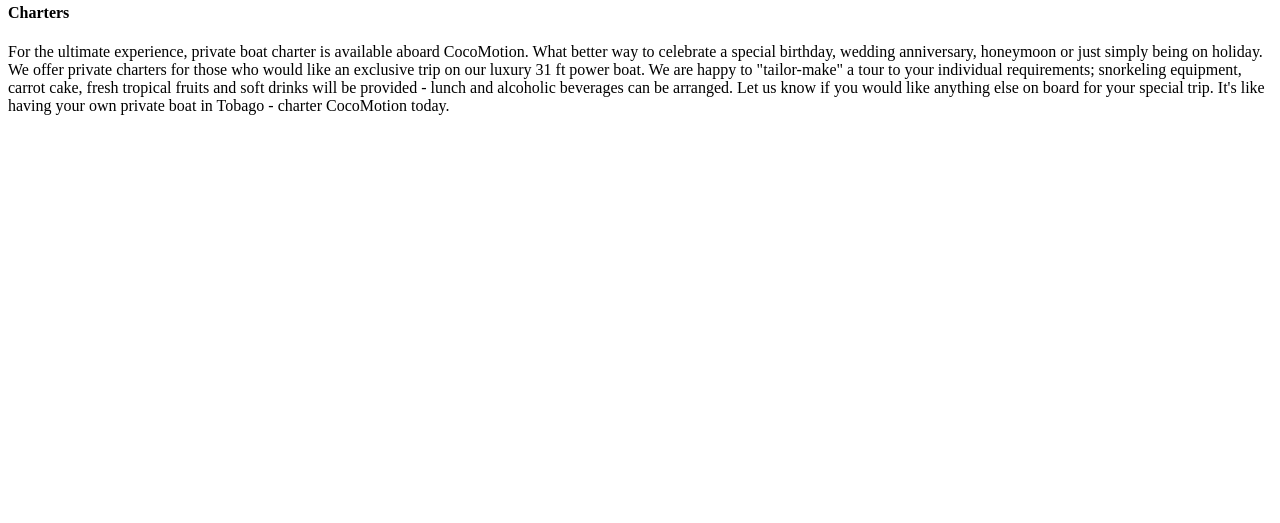
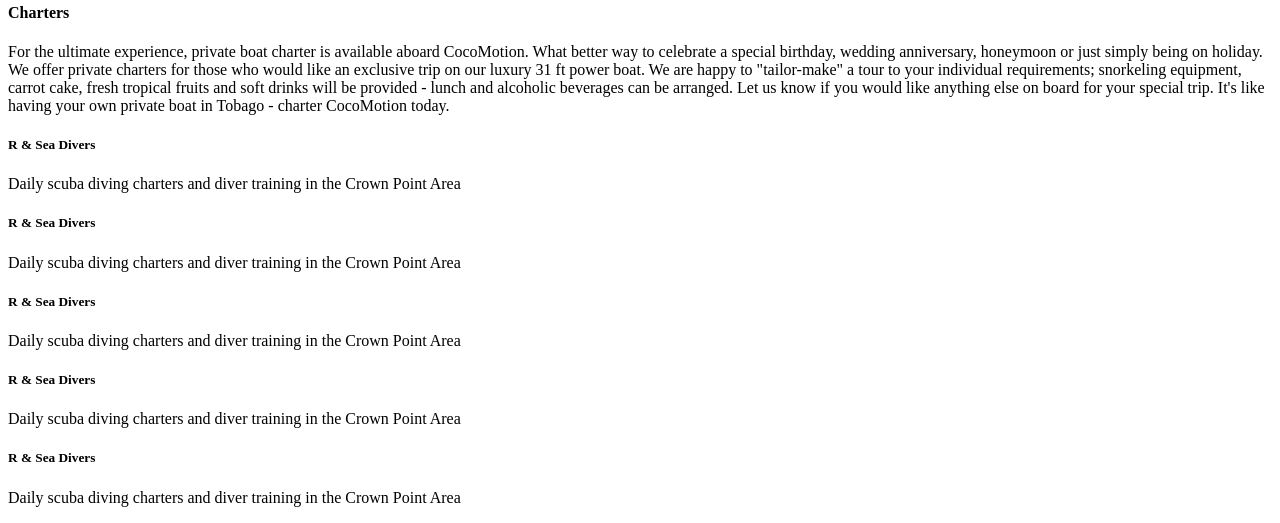
Before and after one commit to hanzwroach/cocomotion, a plain HTML site: page index.html in a window 1280 px wide. Shown: the part 3409-3932 px from the top of the page. Before the commit the page ends 3540 px from the top, so only its background shows below. Drawn offline with Linux system fonts and the light colour scheme.

Commit message:
update to points

```diff
--- a/index.html
+++ b/index.html
@@ -75,6 +75,55 @@
                 <p class="step__content">For the ultimate experience, private boat charter is available aboard CocoMotion. What better way to celebrate a special birthday, wedding anniversary, honeymoon or just simply being on holiday. We offer private charters for those who would like an exclusive trip on our luxury 31 ft power boat. We are happy to "tailor-make" a tour to your individual requirements; snorkeling equipment, carrot cake, fresh tropical fruits and soft drinks will be provided - lunch and alcoholic beverages can be arranged. Let us know if you would like anything else on board for your special trip. It's like having your own private boat in Tobago - charter CocoMotion today.</p>
             </div>
         </div>
+        <div class="points">
+            <div class="points__container container">
+                <div class="point">
+                    <div class="container">
+                        <div class="point__bg"></div>
+                        <div class="point__texts">
+                            <h5 class="point__title">R & Sea Divers</h5>
+                            <p class="point__text">Daily scuba diving charters and diver training in the Crown Point Area</p>
+                        </div>
+                    </div>
+                </div>
+                <div class="point">
+                    <div class="container">
+                        <div class="point__bg"></div>
+                        <div class="point__texts">
+                            <h5 class="point__title">R & Sea Divers</h5>
+                            <p class="point__text">Daily scuba diving charters and diver training in the Crown Point Area</p>
+                        </div>
+                    </div>
+                </div>
+                <div class="point">
+                        <div class="container">
+                            <div class="point__bg"></div>
+                            <div class="point__texts">
+                                <h5 class="point__title">R & Sea Divers</h5>
+                                <p class="point__text">Daily scuba diving charters and diver training in the Crown Point Area</p>
+                            </div>
+                        </div>
+                    </div>
+                    <div class="point">
+                            <div class="container">
+                                <div class="point__bg"></div>
+                                <div class="point__texts">
+                                    <h5 class="point__title">R & Sea Divers</h5>
+                                    <p class="point__text">Daily scuba diving charters and diver training in the Crown Point Area</p>
+                                </div>
+                            </div>
+                        </div>
+                        <div class="point">
+                                <div class="container">
+                                    <div class="point__bg"></div>
+                                    <div class="point__texts">
+                                        <h5 class="point__title">R & Sea Divers</h5>
+                                        <p class="point__text">Daily scuba diving charters and diver training in the Crown Point Area</p>
+                                    </div>
+                                </div>
+                            </div>
+            </div>
+        </div>
     </div>
     </div>
 
```
